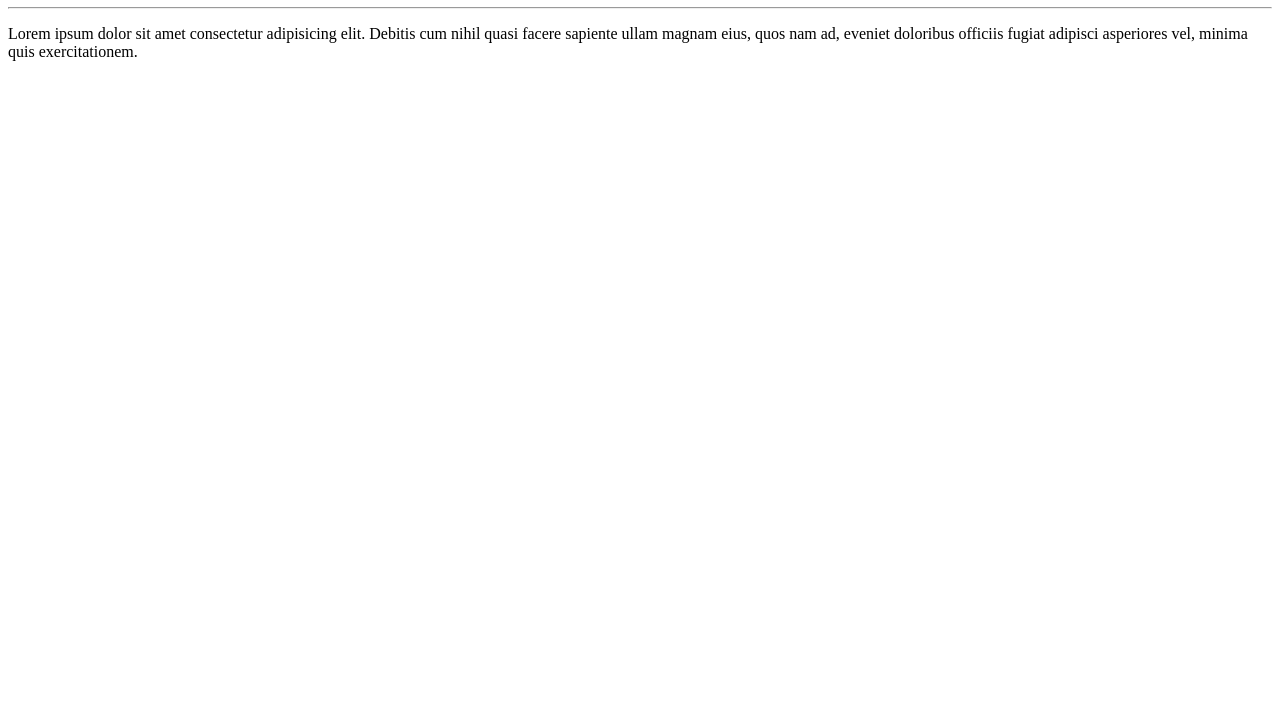
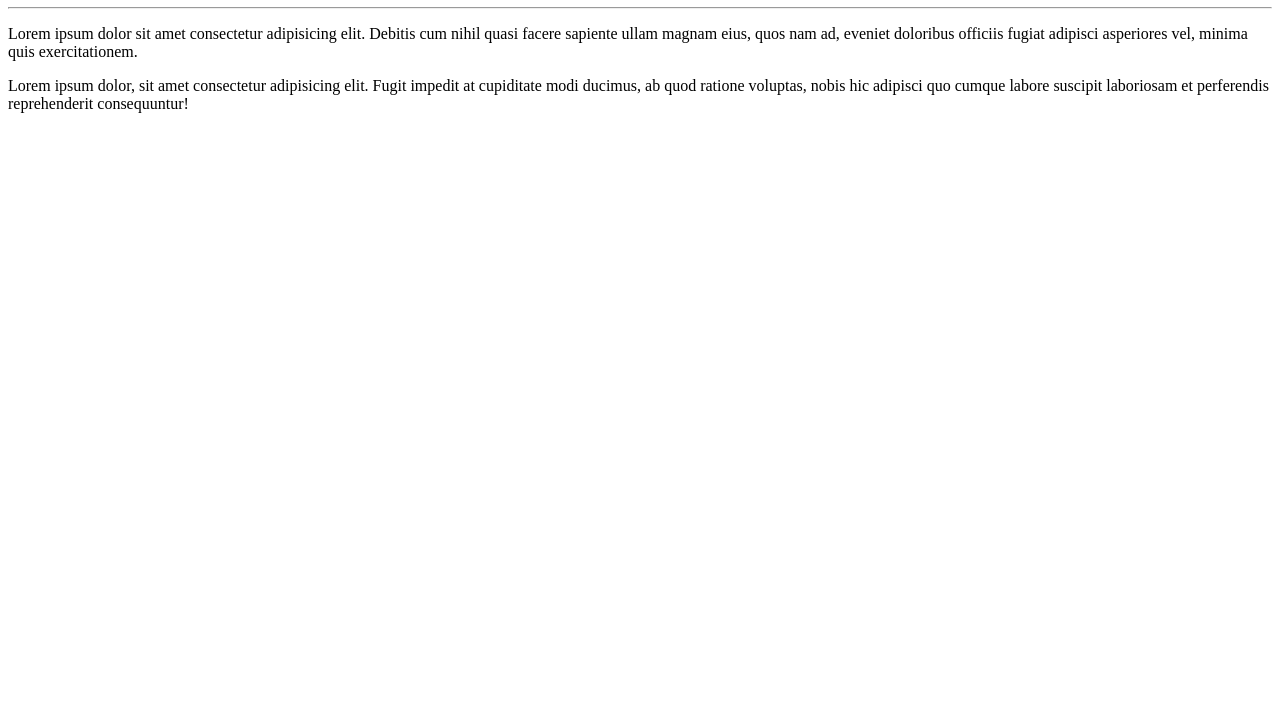
Before and after one commit to Vimonoje/Ola-Mundo, a plain HTML site: page site-exemplo/index.html in a window 1280 px wide. Shown: the part 73-800 px from the top of the page. Drawn offline with Linux system fonts and the light colour scheme.

Commit message:
adicionei um parágrafo

```diff
--- a/site-exemplo/index.html
+++ b/site-exemplo/index.html
@@ -11,5 +11,8 @@
     <hr>
     <p>Lorem ipsum dolor sit amet consectetur adipisicing elit. Debitis cum nihil quasi facere sapiente ullam magnam eius, quos nam ad, eveniet doloribus officiis fugiat adipisci asperiores vel, minima quis exercitationem.
     </p>
+    <p>
+        Lorem ipsum dolor, sit amet consectetur adipisicing elit. Fugit impedit at cupiditate modi ducimus, ab quod ratione voluptas, nobis hic adipisci quo cumque labore suscipit laboriosam et perferendis reprehenderit consequuntur!
+    </p>
 </body>
 </html>
```
